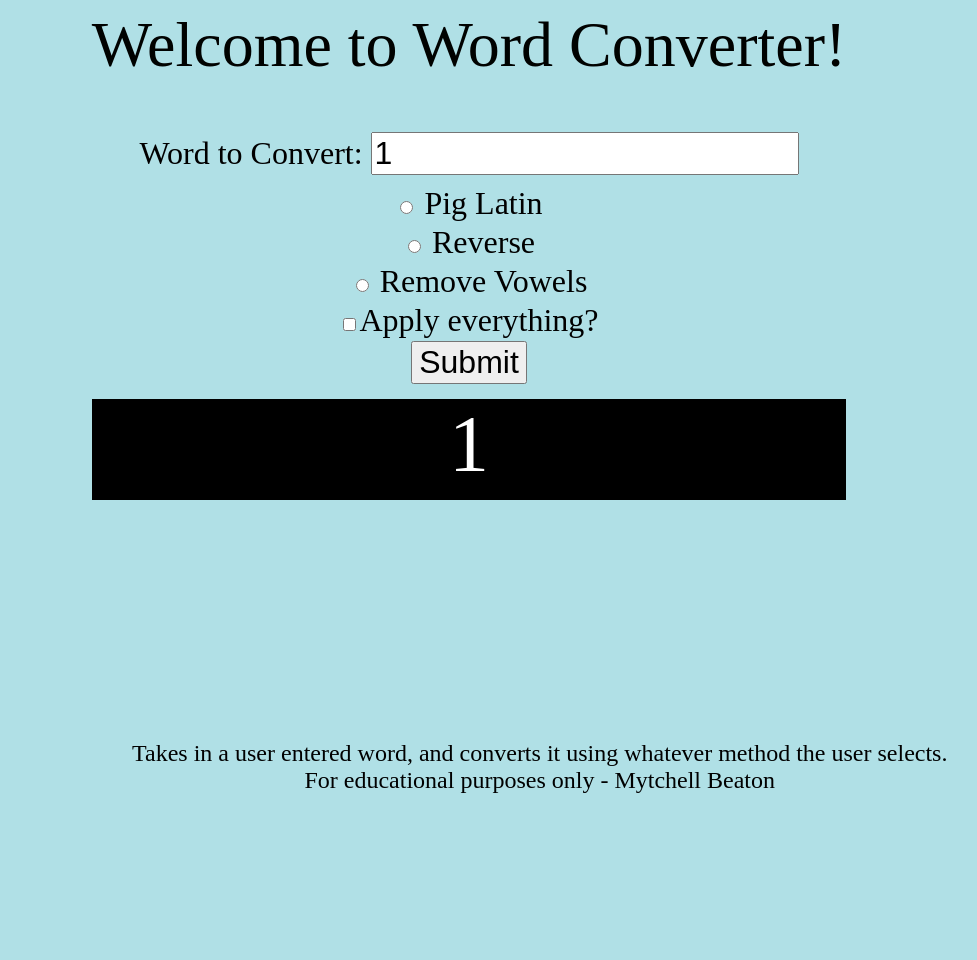
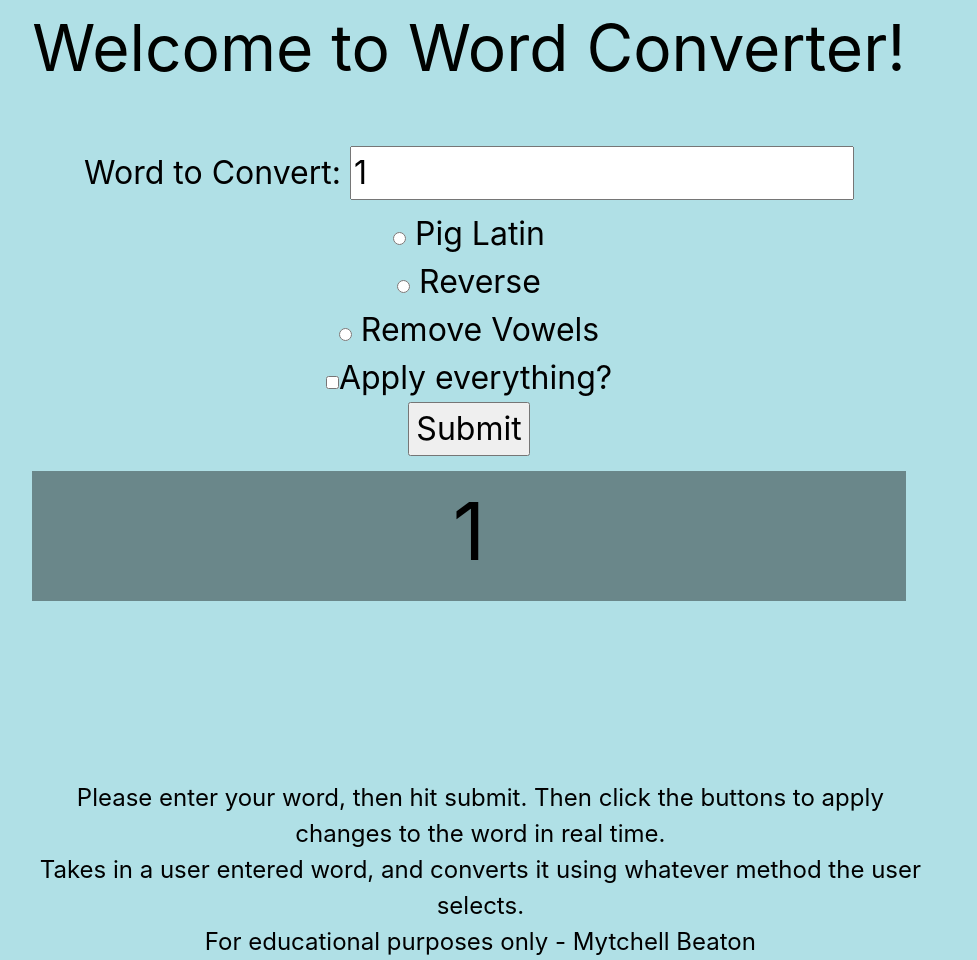
Before and after one commit to MytchellB/cst336, a PHP site: page /hw/hw4/index.php?myText=1 in a window 1280 px wide. Shown: the whole page, without its empty margins (171-1148 px from the left). Before the commit the page ends 793 px from the top, so only its background shows below. Run offline with PHP 8.4, Linux system fonts and the light colour scheme; data that the repository does not hold is empty; some libraries are stand-ins or nearby versions.

Commit message:
homework #4 finished

```diff
--- a/hw/hw4/css/styles.css
+++ b/hw/hw4/css/styles.css
@@ -20,8 +20,7 @@
             }
 
             #output{
-                background-color: black;
-                color: white;
+                background-color: rgba(0,0,0,0.4);
                 font-size: 2.5em;
                 margin-top: 5px;
                 padding-bottom: 10px;
@@ -38,7 +37,7 @@
                 position:absolute;
                 bottom:0;
                 width:70%;
-                height:60px;
+                height:20px;
             }
 
             header {
--- a/hw/hw4/index.php
+++ b/hw/hw4/index.php
@@ -3,6 +3,7 @@
     <head>
         <meta charset="utf-8" />
         <title>Homework 3 - CST 336</title>
+        <link rel="stylesheet" href="https://stackpath.bootstrapcdn.com/bootstrap/4.1.3/css/bootstrap.min.css" type="text/css" />
         <link href="css/styles.css" rel="stylesheet" />
         <?php
             include 'functions/functions.php';
@@ -27,6 +28,7 @@
 
                 </div>
                 <footer>
+                    Please enter your word, then hit submit. Then click the buttons to apply changes to the word in real time.<br>
                     Takes in a user entered word, and converts it using whatever method the user selects.<br>
                     For educational purposes only - Mytchell Beaton
                 </footer>
@@ -44,28 +46,54 @@
 
     function assignOption(option) {
         option = option;
-        $("#output").html(option);
+        if(option == "pig latin"){
+            word = convertToPigLatinJS(word);
+            $("#output").html(word);
+        }
+        else if(option == "reverse"){
+            word = reverseWordJS(word);
+            $("#output").html(word);
+        }
+        else if(option == "remove vowels"){
+            word = removeVowelsJS(word);
+            $("#output").html(word);
+        }
+        else if(option == "on"){
+            word = convertToPigLatinJS(word);
+            word = reverseWordJS(word);
+            word = removeVowelsJS(word);
+            $("#output").html(word);
+        }
     }
 
-    // if ( word == ""){
-    //     $("#output").html("Please enter a word");
-    // }
-    // else{
-    //     $("#output").html(word);
-    // }
-
-    // var word = document.getElementById("form").elements[0].value;
-    // $("#output").html(word);
-
-    // for(var i = 1; i < 4; i++) {
-    //     if(document.getElementById("form").elements[i].checked() == "true") {
-    //         $("#output").html(document.getElementById("form").elements[i].value);
-    //     }
-    // }
+    if(word == ""){
+        $("#output").html("Please enter text and then submit.<br>Instructions below");
+    }
 
     function validateForm(){
-        // var x = document.getElementById("form").elements[0].value;
-        // $("#output").html(x);
+
+    }
+
+    function convertToPigLatinJS(word){
+        var first = word.substr(0, 1);
+        var last = word.substr(1, word.length);
+        return last + first + 'ay';
+    }
+
+    function reverseWordJS(word){
+        var newWord = "";
+        for(var i = (word.length - 1); i >= 0; i--){
+            newWord += word[i];
+        }
+        return newWord;
+    }
+
+    function removeVowelsJS(word){
+        var vowels = ["a", "e", "i", "o", "u", "A", "E", "I", "O", "U"];
+        for(var i = 0; i < vowels.length; i++){
+            word = word.replace(vowels[i], "");
+        }
+        return word;
     }
 
 </script>
```
